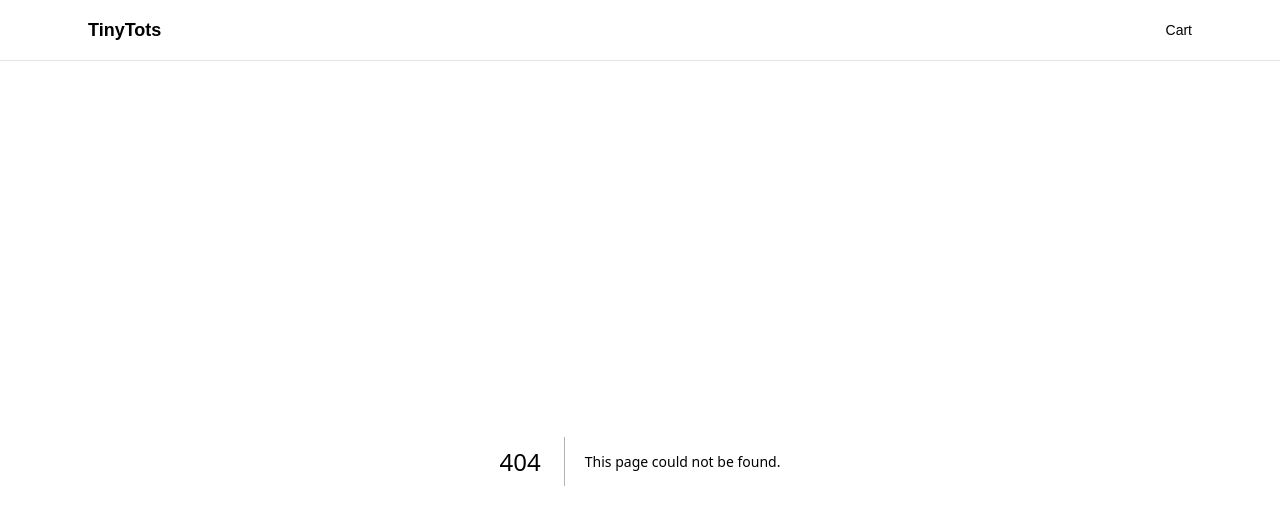
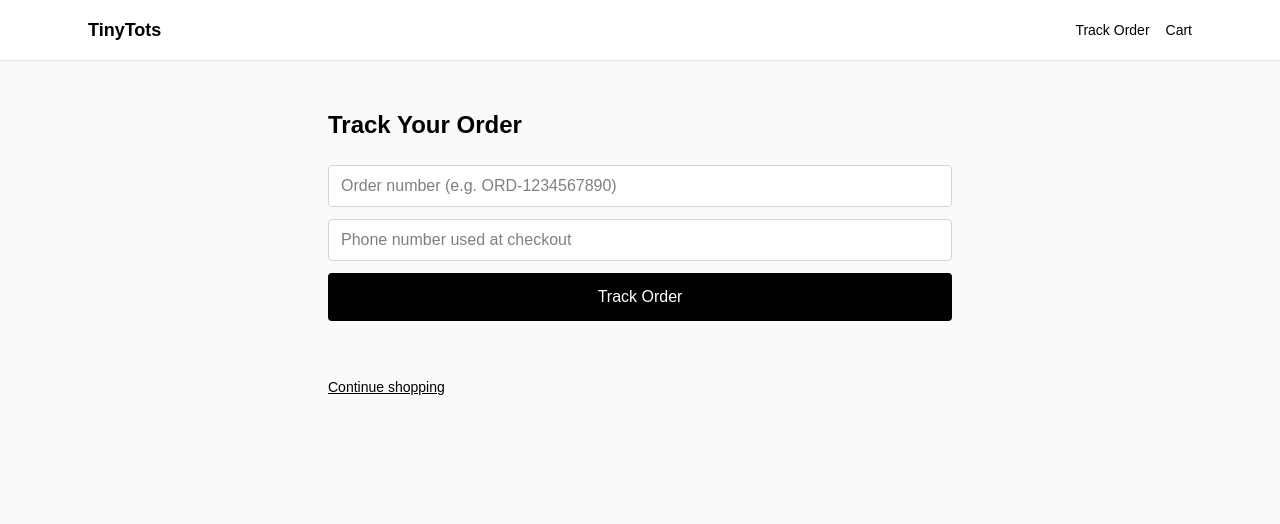
Before and after one commit to aixbilal/TINYTOTS-OS, a Next.js app in the folder tinytots-web/web/: page /track-order in a window 1280 px wide. Before the commit this address had no page. Shown: the top 524 px of the page. Built offline with nearby package versions, Linux system fonts and the light colour scheme.

Commit message:
Phase 2 of WebsitePRD.pdf

```diff
--- a/tinytots-web/web/app/api/checkout/route.ts
+++ b/tinytots-web/web/app/api/checkout/route.ts
@@ -1,5 +1,5 @@
 import { NextRequest, NextResponse } from "next/server";
-import { supabase } from "@/lib/supabase";
+import { supabaseAdmin as supabase } from "@/lib/supabase-admin";
 
 // Cities where COD is currently allowed. Expand this list later
 // (e.g. add more cities, or switch to an "all Pakistan" flag) —
--- /dev/null
+++ b/tinytots-web/web/app/api/track-order/route.ts
@@ -0,0 +1,74 @@
+import { NextRequest, NextResponse } from "next/server";
+import { supabaseAdmin as supabase } from "@/lib/supabase-admin";
+
+// GET /api/track-order?order_number=ORD-123&phone=03001234567
+// Guests have no auth session, so we verify identity by matching
+// order_number + phone together, rather than relying on RLS/auth.uid().
+export async function GET(request: NextRequest) {
+  const { searchParams } = new URL(request.url);
+  const orderNumber = searchParams.get("order_number");
+  const phone = searchParams.get("phone");
+
+  if (!orderNumber || !phone) {
+    return NextResponse.json(
+      { error: "order_number and phone are required" },
+      { status: 400 }
+    );
+  }
+
+  const phoneDigits = phone.replace(/[\s-]/g, "");
+
+  const { data: order, error } = await supabase
+    .from("orders")
+    .select(
+      `
+      id,
+      order_number,
+      status,
+      guest_name,
+      guest_phone,
+      shipping_address,
+      shipping_city,
+      payment_method,
+      cod_tier,
+      cod_token_amount,
+      cod_token_paid,
+      subtotal,
+      delivery_fee,
+      discount_total,
+      total,
+      created_at,
+      updated_at,
+      customer_id,
+      customers ( phone ),
+      order_items (
+        id,
+        quantity,
+        unit_price,
+        line_total,
+        variants (
+          size,
+          color,
+          products ( name )
+        )
+      )
+    `
+    )
+    .eq("order_number", orderNumber)
+    .single();
+
+  if (error || !order) {
+    return NextResponse.json({ error: "Order not found" }, { status: 404 });
+  }
+
+  // Match phone against either the guest phone or the linked customer's phone
+  const registeredPhone = order.guest_phone ?? (order.customers as any)?.phone;
+  if (!registeredPhone || registeredPhone.replace(/[\s-]/g, "") !== phoneDigits) {
+    return NextResponse.json(
+      { error: "Order not found. Please check your order number and phone." },
+      { status: 404 }
+    );
+  }
+
+  return NextResponse.json({ data: order }, { status: 200 });
+}
--- a/tinytots-web/web/app/layout.tsx
+++ b/tinytots-web/web/app/layout.tsx
@@ -41,7 +41,15 @@ export default function RootLayout({
 >
   TinyTots
 </Link>
+<div className="flex items-center gap-4">
+  <Link
+    href="/track-order"
+    className="text-sm font-medium text-black dark:text-white"
+  >
+    Track Order
+  </Link>
   <HeaderCart />
+</div>
             </div>
           </header>
           <main className="flex-grow">
--- a/tinytots-web/web/app/order-confirmation/[order_number]/page.tsx
+++ b/tinytots-web/web/app/order-confirmation/[order_number]/page.tsx
@@ -1,4 +1,4 @@
-import { supabase } from "@/lib/supabase";
+import { supabaseAdmin as supabase } from "@/lib/supabase-admin";
 import Link from "next/link";
 
 async function getOrder(orderNumber: string) {
--- /dev/null
+++ b/tinytots-web/web/app/track-order/page.tsx
@@ -0,0 +1,200 @@
+"use client";
+
+import { useState, useEffect, Suspense } from "react";
+import { useSearchParams } from "next/navigation";
+import Link from "next/link";
+
+const STATUS_STEPS = ["new", "processing", "shipped", "delivered"];
+
+const STATUS_LABELS: Record<string, string> = {
+  new: "Order received",
+  processing: "Processing",
+  shipped: "Shipped",
+  delivered: "Delivered",
+  cancelled: "Cancelled",
+};
+
+function TrackOrderForm() {
+  const searchParams = useSearchParams();
+  const [orderNumber, setOrderNumber] = useState(
+    searchParams.get("order_number") ?? ""
+  );
+  const [phone, setPhone] = useState("");
+  const [order, setOrder] = useState<any>(null);
+  const [error, setError] = useState<string | null>(null);
+  const [loading, setLoading] = useState(false);
+
+  async function handleSubmit(e: React.FormEvent) {
+    e.preventDefault();
+    setError(null);
+    setOrder(null);
+    setLoading(true);
+
+    try {
+      const res = await fetch(
+        `/api/track-order?order_number=${encodeURIComponent(
+          orderNumber
+        )}&phone=${encodeURIComponent(phone)}`
+      );
+      const json = await res.json();
+
+      if (!res.ok) {
+        setError(json.error || "Order not found.");
+        setLoading(false);
+        return;
+      }
+
+      setOrder(json.data);
+    } catch {
+      setError("Network error. Please try again.");
+    } finally {
+      setLoading(false);
+    }
+  }
+
+  return (
+    <div className="min-h-screen bg-zinc-50 dark:bg-black">
+      <main className="max-w-2xl mx-auto px-6 py-12">
+        <h1 className="text-2xl font-semibold text-black dark:text-white mb-6">
+          Track Your Order
+        </h1>
+
+        <form onSubmit={handleSubmit} className="space-y-3 mb-8">
+          <input
+            type="text"
+            placeholder="Order number (e.g. ORD-1234567890)"
+            value={orderNumber}
+            onChange={(e) => setOrderNumber(e.target.value)}
+            className="w-full border border-zinc-300 dark:border-zinc-700 rounded px-3 py-2 bg-white dark:bg-zinc-900 text-black dark:text-white"
+            required
+          />
+          <input
+            type="tel"
+            placeholder="Phone number used at checkout"
+            value={phone}
+            onChange={(e) => setPhone(e.target.value)}
+            className="w-full border border-zinc-300 dark:border-zinc-700 rounded px-3 py-2 bg-white dark:bg-zinc-900 text-black dark:text-white"
+            required
+          />
+          <button
+            type="submit"
+            disabled={loading}
+            className="w-full py-3 rounded bg-black text-white dark:bg-white dark:text-black font-medium disabled:opacity-50"
+          >
+            {loading ? "Searching..." : "Track Order"}
+          </button>
+        </form>
+
+        {error && (
+          <p className="text-sm text-red-500 border border-red-200 dark:border-red-900 rounded px-3 py-2 mb-6">
+            {error}
+          </p>
+        )}
+
+        {order && (
+          <div>
+            <div className="border border-zinc-200 dark:border-zinc-800 rounded-lg p-5 mb-6">
+              <p className="text-sm text-zinc-500 mb-1">
+                Order {order.order_number}
+              </p>
+              <p className="font-medium text-black dark:text-white mb-4">
+                {STATUS_LABELS[order.status] ?? order.status}
+              </p>
+
+              {order.status !== "cancelled" ? (
+                <div className="flex items-center">
+                  {STATUS_STEPS.map((step, idx) => {
+                    const currentIdx = STATUS_STEPS.indexOf(order.status);
+                    const reached = idx <= currentIdx;
+                    return (
+                      <div key={step} className="flex items-center flex-1">
+                        <div
+                          className={`w-3 h-3 rounded-full ${
+                            reached
+                              ? "bg-black dark:bg-white"
+                              : "bg-zinc-300 dark:bg-zinc-700"
+                          }`}
+                        />
+                        {idx < STATUS_STEPS.length - 1 && (
+                          <div
+                            className={`flex-1 h-0.5 ${
+                              idx < currentIdx
+                                ? "bg-black dark:bg-white"
+                                : "bg-zinc-300 dark:bg-zinc-700"
+                            }`}
+                          />
+                        )}
+                      </div>
+                    );
+                  })}
+                </div>
+              ) : (
+                <p className="text-sm text-red-500">This order was cancelled.</p>
+              )}
+            </div>
+
+            <div className="border border-zinc-200 dark:border-zinc-800 rounded-lg p-5 mb-6">
+              <h2 className="font-medium text-black dark:text-white mb-3">
+                Items
+              </h2>
+              <div className="space-y-3">
+                {order.order_items.map((item: any) => (
+                  <div key={item.id} className="flex justify-between text-sm">
+                    <div>
+                      <p className="text-black dark:text-white">
+                        {item.variants?.products?.name}
+                      </p>
+                      <p className="text-zinc-500">
+                        {item.variants?.size ?? "One Size"}
+                        {item.variants?.color ? ` / ${item.variants.color}` : ""}
+                        {" × "}
+                        {item.quantity}
+                      </p>
+                    </div>
+                    <p className="text-black dark:text-white">
+                      Rs. {item.line_total.toLocaleString()}
+                    </p>
+                  </div>
+                ))}
+              </div>
+              <div className="border-t border-zinc-200 dark:border-zinc-800 mt-4 pt-4 flex justify-between font-semibold text-black dark:text-white">
+                <span>Total</span>
+                <span>Rs. {order.total.toLocaleString()}</span>
+              </div>
+            </div>
+
+            {order.payment_method === "cod" && !order.cod_token_paid && order.cod_token_amount > 0 && (
+              <div className="border border-amber-300 dark:border-amber-700 bg-amber-50 dark:bg-amber-950 rounded-lg p-4 text-sm text-amber-800 dark:text-amber-200 mb-6">
+                A token payment of Rs. {order.cod_token_amount.toLocaleString()} is still required to confirm this order.
+              </div>
+            )}
+
+            <div className="border border-zinc-200 dark:border-zinc-800 rounded-lg p-5 text-sm">
+              <h2 className="font-medium text-black dark:text-white mb-2">
+                Shipping to
+              </h2>
+              <p className="text-zinc-500">
+                {order.shipping_address}, {order.shipping_city}
+              </p>
+            </div>
+          </div>
+        )}
+
+        <Link
+          href="/"
+          className="inline-block mt-6 text-sm underline text-black dark:text-white"
+        >
+          Continue shopping
+        </Link>
+      </main>
+    </div>
+  );
+}
+
+export default function TrackOrderPage() {
+  return (
+    <Suspense fallback={<div className="max-w-2xl mx-auto px-6 py-12">Loading...</div>}>
+      <TrackOrderForm />
+    </Suspense>
+  );
+}
```
Lines whose indentation alone changed are shown as unchanged.
